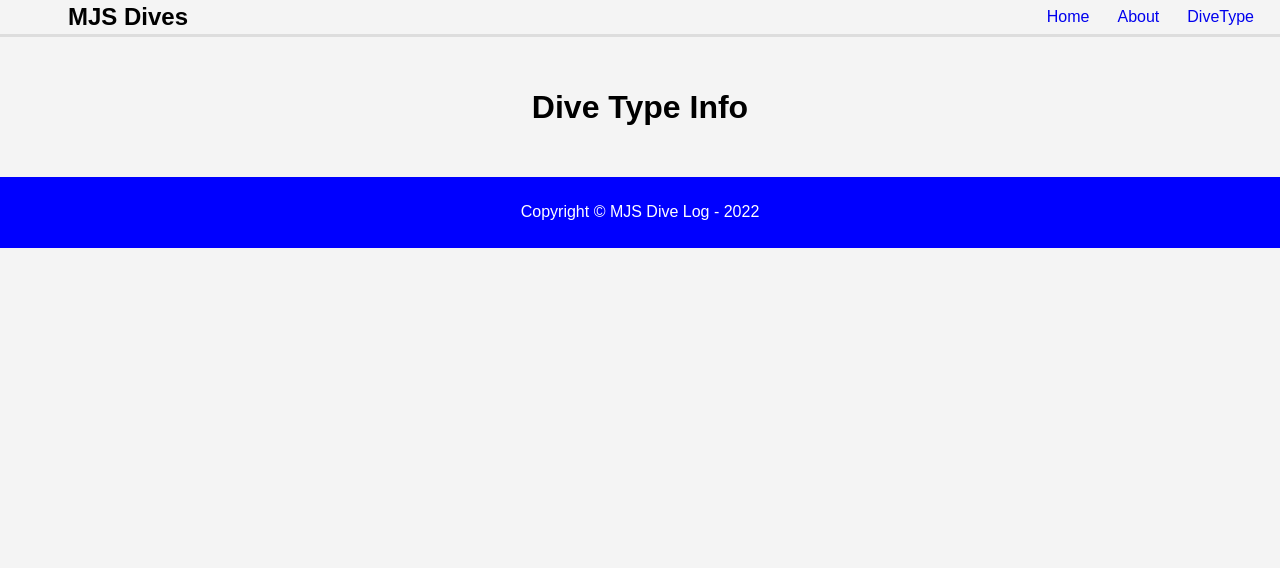
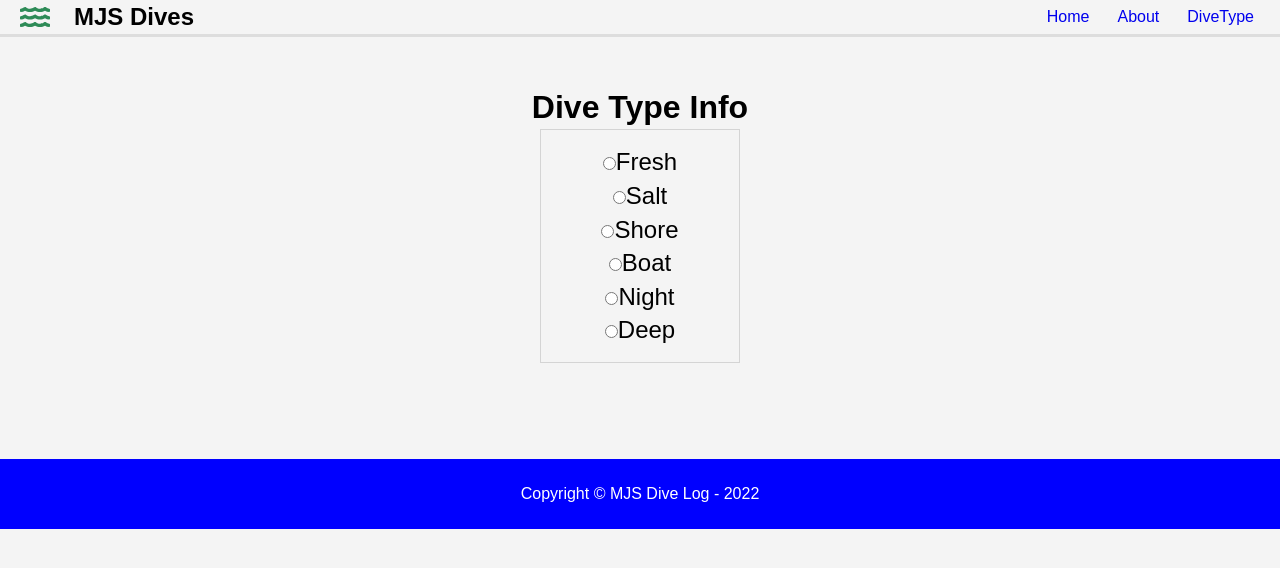
Before and after one commit to mjsmith101/divelog_react_v1, a React (Create React App) app: page /divetypeinfo in a window 1280 px wide. Shown: the top 568 px of the page. Built offline with nearby package versions, Linux system fonts and the light colour scheme.

Commit message:
Added Dive Type Info

```diff
--- a/src/components/layout/Navbar.jsx
+++ b/src/components/layout/Navbar.jsx
@@ -1,14 +1,12 @@
+import { FaWater } from 'react-icons/fa'
 import { Link } from 'react-router-dom'
 
 function Navbar() {
   return (
     <div>
       <nav className="navbar">
-        <h1>
-          <span className="navicon-color">
-            <i className="fas fas-water p-1"></i>
-          </span>MJS Dives
-        </h1>
+        <FaWater className="navicon-color" size={30} />
+        <h1 className='px-1'>MJS Dives</h1>
         <div className="links">
           <Link to='/'>Home</Link>
           <Link to='/about'>About</Link>
--- a/src/pages/DiveTypeInfo.jsx
+++ b/src/pages/DiveTypeInfo.jsx
@@ -1,11 +1,138 @@
-import React from 'react'
+import { useState, useEffect, useContext } from 'react'
+import DiveLogContext from '../context/divelog/DiveLogContext'
+import SelectedDive from './SelectedDive'
 
 function DiveTypeInfo() {
+  const [diveType, setDiveType] = useState("");
+  const [diveSelectedHeading, setDiveSelectedHeading] = useState("");
+  const [selectedDives, setSelectedDives] = useState([]);
+
+  const { diveData } = useContext(DiveLogContext);
+
+  useEffect(() => {
+    const getSelectedDives = async () => {
+      console.log("In getSelectedDives - diveType: ", diveType)
+      switch (diveType) {
+        case "fresh":
+          setDiveSelectedHeading("Fresh Water Dives");
+          setSelectedDives( diveData.filter((dive) => {
+            return dive.fresh === true;
+          }) );
+          break;
+        case "salt":
+          setDiveSelectedHeading("Salt Water Dives");
+          setSelectedDives( diveData.filter((dive) => {
+            return dive.salt === true;
+          }) );
+          break;
+        case "shore":
+          setDiveSelectedHeading("Shore Dives");
+          setSelectedDives( diveData.filter((dive) => {
+            return dive.shore === true;
+          }) );
+          break;
+        case "boat":
+          setDiveSelectedHeading("Boat Dives");
+          setSelectedDives( diveData.filter((dive) => {
+            return dive.boat === true;
+          }) );
+          break;
+        case "night":
+          setDiveSelectedHeading("Night Dives");
+          setSelectedDives( diveData.filter((dive) => {
+            return dive.night === true;
+          }) );
+          break;
+        case "deep":
+          setDiveSelectedHeading("Deep Dives");
+          setSelectedDives( diveData.filter((dive) => {
+            return dive.depth >= 60;
+          }) );
+          break;
+        default:
+          break;
+      }
+    }
+
+    getSelectedDives()
+  }, [diveType, diveData])
+
+  const onChange = (e) => {
+    setDiveType(e.target.value);
+  }
+
   return (
     <div className='text-center p-3'>
       <h1>Dive Type Info</h1>
+
+      <form className="form-wrap">
+        <label style={radioStyle}>
+          <input
+            type="radio"
+            name="diveType"
+            value="fresh"
+            onClick={onChange}
+          />
+          Fresh
+        </label>
+        <label style={radioStyle}>
+          <input
+            type="radio"
+            name="diveType"
+            value="salt"
+            onClick={onChange}
+          />
+          Salt
+        </label>
+        <label style={radioStyle}>
+          <input
+            type="radio"
+            name="diveType"
+            value="shore"
+            onClick={onChange}
+          />
+          Shore
+        </label>
+        <label style={radioStyle}>
+          <input
+            type="radio"
+            name="diveType"
+            value="boat"
+            onClick={onChange}
+          />
+          Boat
+        </label>
+        <label style={radioStyle}>
+          <input
+            type="radio"
+            name="diveType"
+            value="night"
+            onClick={onChange}
+          />
+          Night
+        </label>
+        <label style={radioStyle}>
+          <input
+            type="radio"
+            name="diveType"
+            value="deep"
+            onClick={onChange}
+          />
+          Deep
+        </label>
+      </form>
+
+      <h4 className="my-3">{diveSelectedHeading.length>0 ? diveSelectedHeading : ""}</h4>
+
+      <div className="dive-type-container py-4">
+          {selectedDives.map((dive) => (<SelectedDive key={dive.num} dive={dive} />))}
+      </div>
     </div>
   )
 }
 
+const radioStyle = {
+  fontSize: '1.5rem'
+}
+
 export default DiveTypeInfo
--- /dev/null
+++ b/src/pages/SelectedDive.jsx
@@ -0,0 +1,17 @@
+import React from 'react'
+
+function SelectedDive({ dive }) {
+  return (
+    <div className="card selected_dive">
+      <span className="spanStyle">{`Dive Number: ${dive.num}`}</span>
+      <span className="spanStyle">{`Date:${dive.date}`}</span>
+      <span className="spanStyle">{`Location: ${dive.location}`}</span>
+    </div>
+  )
+}
+
+const spanStyle = {
+  padding: '0 5px'
+}
+
+export default SelectedDive
```
